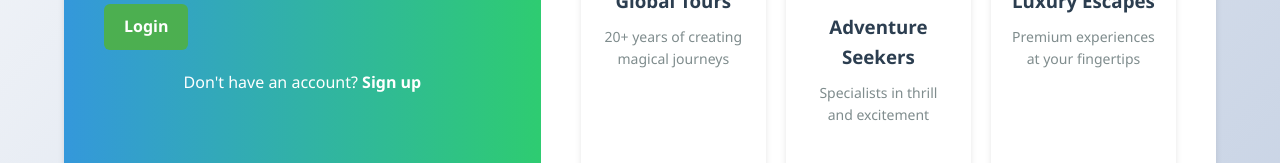
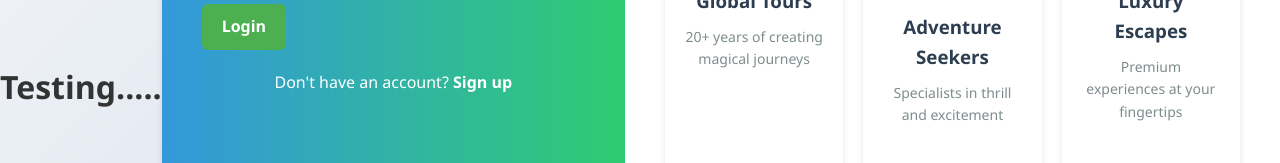
Before and after one commit to Abhaymehta1424/TRAVELWORL_HTML, a plain HTML site: page index.html in a window 1280 px wide. Shown: the part 313-476 px from the top of the page. Drawn offline with Linux system fonts and the light colour scheme.

Commit message:
jenkins updatead

```diff
--- a/index.html
+++ b/index.html
@@ -3,7 +3,7 @@
 <head>
     <meta charset="UTF-8">
     <meta name="viewport" content="width=device-width, initial-scale=1.0">
-    <title>TravelWorld - Dashboard</title>
+    <title>TrueEscape - Dashboard</title>
     <link rel="stylesheet" href="https://cdnjs.cloudflare.com/ajax/libs/font-awesome/6.0.0-beta3/css/all.min.css">
     <link rel="stylesheet" href="css/style.css">
     <link rel="stylesheet" href="css/animations.css">
@@ -28,6 +28,7 @@
     </style>
 </head>
 <body class="dashboard">
+    <h1>Testing.....</h1>
     <div class="dashboard-container">
         <div class="auth-forms">
             <!-- Login Form -->
```
